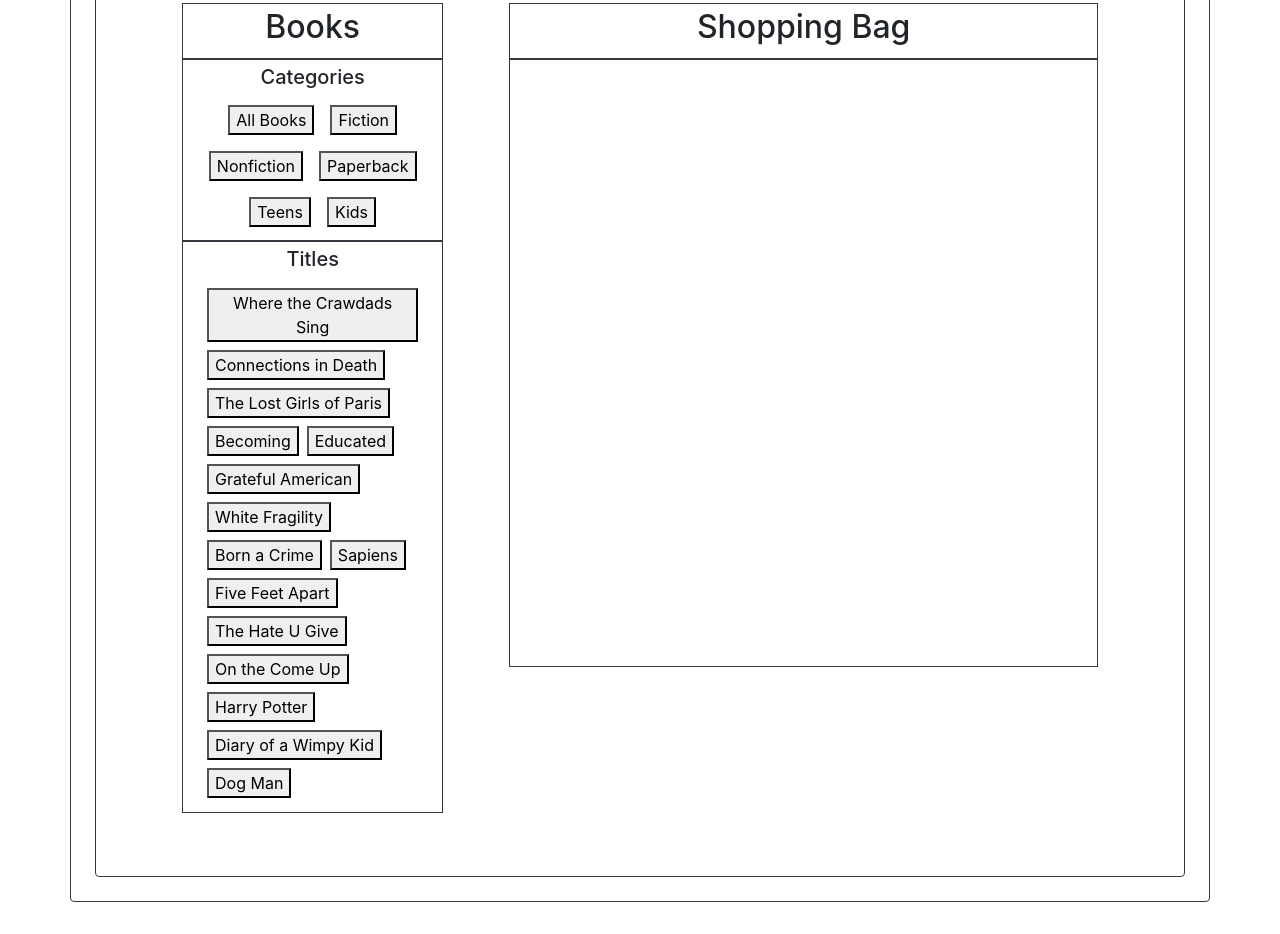
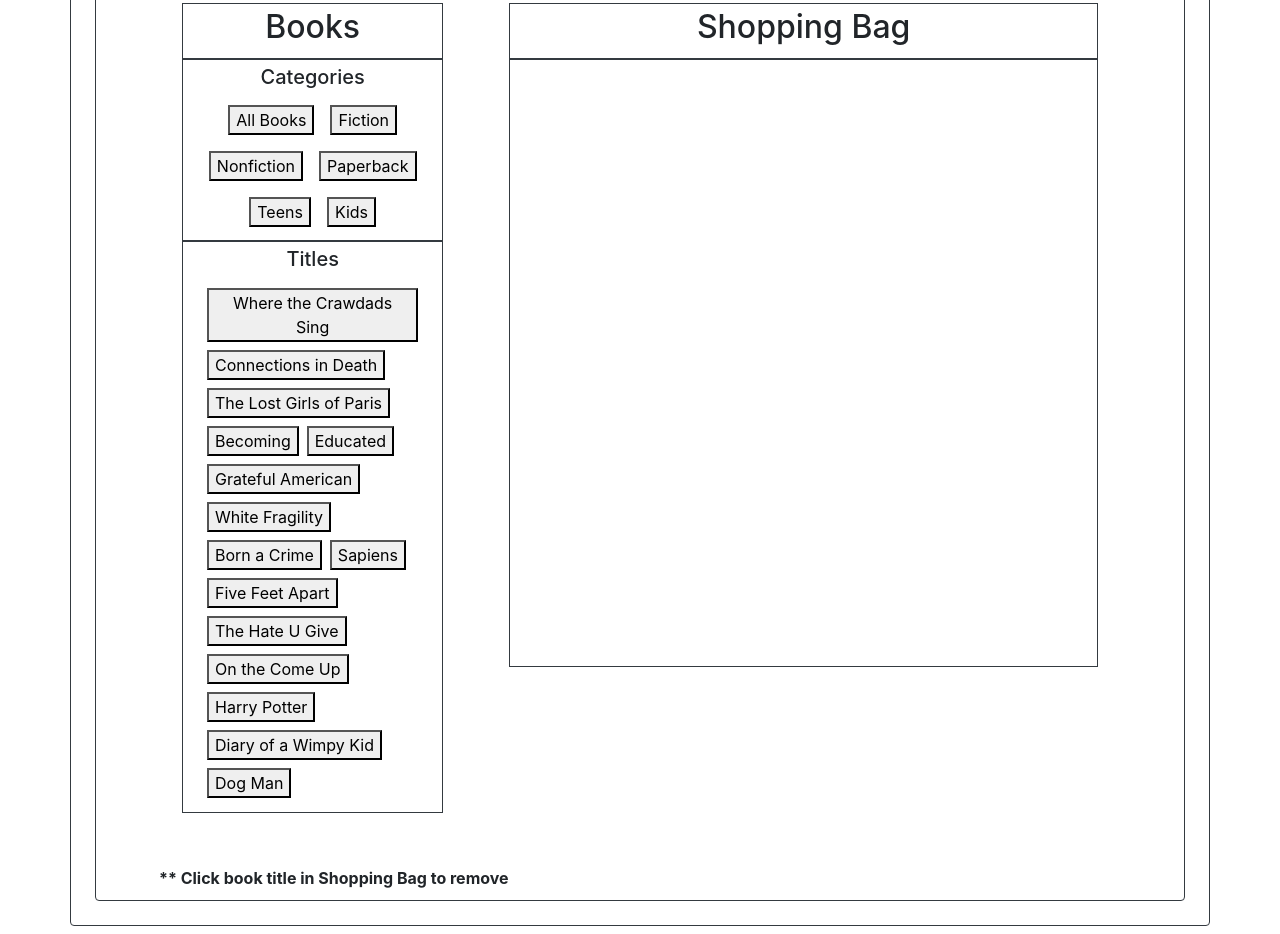
Before and after one commit to wcanepi/shopping-cart, a plain HTML site: page index.html in a window 1280 px wide. Shown: the part 310-1244 px from the top of the page. Before the commit the page ends 1220 px from the top, so only its background shows below. Drawn offline with nearby package versions, Linux system fonts and the light colour scheme.

Commit message:
almost finished

```diff
--- a/index.html
+++ b/index.html
@@ -37,9 +37,11 @@
                         </div>
                         <div class="row border border-dark d-flex justify-content-center h-75">
                             <div class="col-12 cart-list"></div>
+
                         </div>
                     </div>
                 </div>
+                 <strong>** Click book title in Shopping Bag to remove</strong>
             </div>
         </div>
     </div>
```
